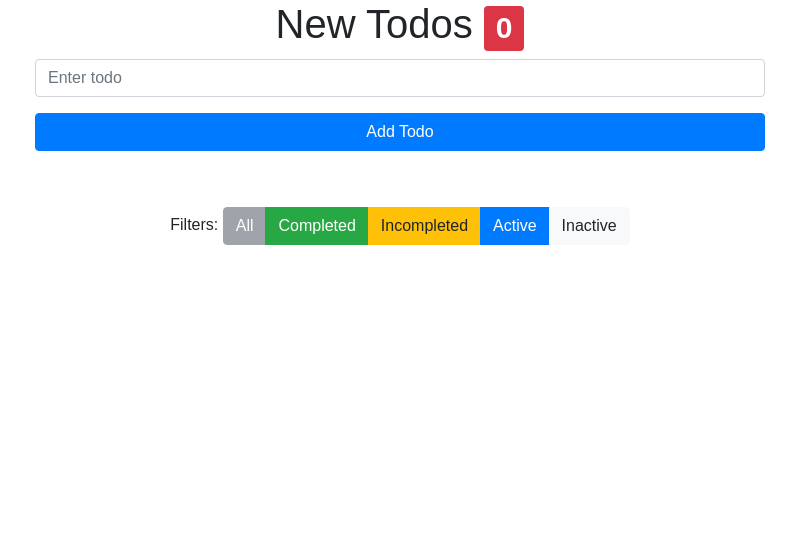
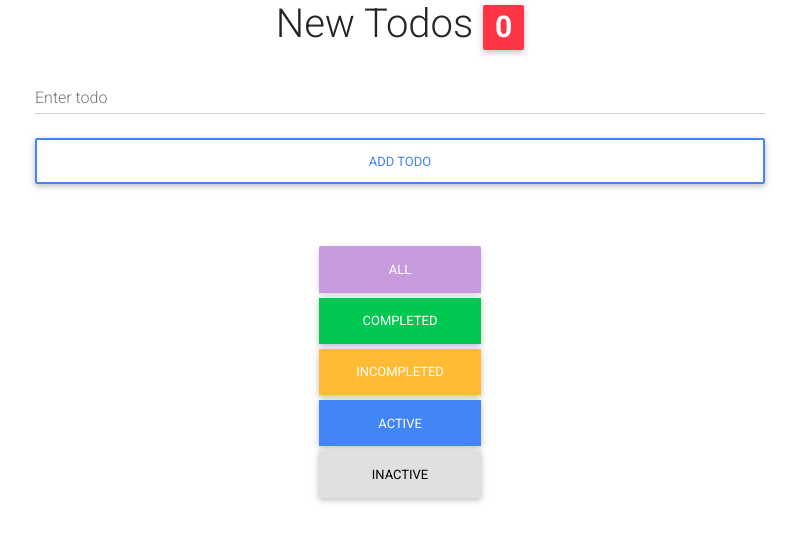
Before and after one commit to jasonlimantoro/todo-app, a React (Create React App) app: page / in a window 1280 px wide. Shown: the top 542 px of the page, without its empty margins (240-1039 px from the left). Built offline with nearby package versions, Linux system fonts and the light colour scheme.

Commit message:
using mdb

```diff
--- a/package.json
+++ b/package.json
@@ -4,6 +4,7 @@
   "private": true,
   "dependencies": {
     "lodash": "^4.17.10",
+    "mdbreact": "^4.5.0",
     "node-uuid": "^1.4.8",
     "react": "^16.4.0",
     "react-dom": "^16.4.0",
--- a/public/index.html
+++ b/public/index.html
@@ -10,7 +10,7 @@
     -->
     <link rel="manifest" href="%PUBLIC_URL%/manifest.json">
 	<link rel="shortcut icon" href="%PUBLIC_URL%/favicon.ico">
-	<link rel="stylesheet" href="https://stackpath.bootstrapcdn.com/bootstrap/4.1.0/css/bootstrap.min.css" integrity="sha384-9gVQ4dYFwwWSjIDZnLEWnxCjeSWFphJiwGPXr1jddIhOegiu1FwO5qRGvFXOdJZ4" crossorigin="anonymous">
+	<!-- <link rel="stylesheet" href="https://stackpath.bootstrapcdn.com/bootstrap/4.1.0/css/bootstrap.min.css" integrity="sha384-9gVQ4dYFwwWSjIDZnLEWnxCjeSWFphJiwGPXr1jddIhOegiu1FwO5qRGvFXOdJZ4" crossorigin="anonymous"> -->
     <!--
       Notice the use of %PUBLIC_URL% in the tags above.
       It will be replaced with the URL of the `public` folder during the build.
--- a/src/components/ButtonGroup.js
+++ b/src/components/ButtonGroup.js
@@ -1,8 +1,8 @@
 import React from "react";
 import PropTypes from "prop-types";
 
-const ButtonGroup = ({ children, style}) => (
-  <div className="btn-group" role="group" aria-label="button-filter" style={style}>
+const ButtonGroup = ({ children, style, vertical }) => (
+  <div className={`btn-group${vertical ? '-vertical' : ''}`} role="group" aria-label="button-filter" style={style}>
     {children}
   </div>
 );
--- a/src/components/Filters.js
+++ b/src/components/Filters.js
@@ -3,9 +3,7 @@ import ButtonGroup from "../components/ButtonGroup";
 import { FilterButton } from "../containers/FilterButton";
 
 const Filters = ()  => (
-	<div>
-		Filters: {" "}
-		<ButtonGroup>
+	<ButtonGroup vertical>
 		<FilterButton filter="SHOW_ALL">
 			All
 		</FilterButton>
@@ -22,7 +20,6 @@ const Filters = ()  => (
 			Inactive
 		</FilterButton>
 	</ButtonGroup>
-	</div>
 );
 
 export default Filters;
--- a/src/components/GridCenter.js
+++ b/src/components/GridCenter.js
@@ -3,7 +3,7 @@ import PropTypes from 'prop-types';
 
 const GridCenter = ({children}) => (
 	<div className="container">
-		<div className="row my-flex-container justify-content-center">
+		<div className="row justify-content-center">
 			{children}
 		</div>
 	</div>
--- a/src/containers/AddTodo.js
+++ b/src/containers/AddTodo.js
@@ -1,40 +1,66 @@
 import React from 'react';
 import { connect } from 'react-redux';
 import { add } from "../actions/TodoActions";
+import { Button, Input } from "mdbreact";
 
 
-const AddTodo = ({ dispatch }) => {
-	let input;
+export class AddTodo extends React.Component {
+	constructor(props) {
+		super(props);
+		this.state = {
+			value : ''
+		};
+		this.addTodo = this.addTodo.bind(this);
+		this.updateValue = this.updateValue.bind(this);
+	}
 
+	addTodo(e){
+		e.preventDefault();
+		let { value } = this.state;
+		if(!value.trim()){
+			alert('Enter something!');
+			return;
+		}
+		this.props.dispatch(add(value));
+		this.clearInput();
+	}
+
+	clearInput(){
+		this.setState({
+			value: ''
+		});
+	}
+
+	updateValue(e){
+		let value = e.target.value;
+		this.setState({ value });
+	}
+
+	render(){
+		let { value } = this.state;
 		return (
-    <form>
+			<form onSubmit={this.addTodo}>
 				<div className="form-group">
-        <input
+					<Input
 						type="text"
-          className="form-control"
-          ref={node => {
-            input = node;
-          }}
-          placeholder="Enter todo"
+						label="Enter todo"
+						value={value}
+						onChange={this.updateValue}
 					/>
 				</div>
 				<div className="form-group">
-        <button
-          onClick={e => {
-						e.preventDefault();
-						if(!input.value.trim()){
-							return;
-						}
-            dispatch(add(input.value));
-            input.value = "";
-          }}
-          className="btn btn-primary btn-block"
+					<Button
+						color="primary"
+						block
+						outline
+						type="submit"
 					>
 						Add Todo
-        </button>
+					</Button>
 				</div>
 			</form>
 		);
+	}
 };
 
 // default behavior: no subscription to the store, and pass the dispatch function as the props
--- a/src/index.js
+++ b/src/index.js
@@ -4,6 +4,9 @@ import configureStore from './store';
 import { Root } from './components/Root';
 import registerServiceWorker from './registerServiceWorker';
 import './index.css';
+import 'font-awesome/css/font-awesome.min.css';
+import 'bootstrap/dist/css/bootstrap.min.css';
+import 'mdbreact/dist/css/mdb.css';
 
 
 const store = configureStore();
```
Also changed, not shown: 1 other file (tests, documents, lock files or other folders). Lines whose indentation alone changed are shown as unchanged.
